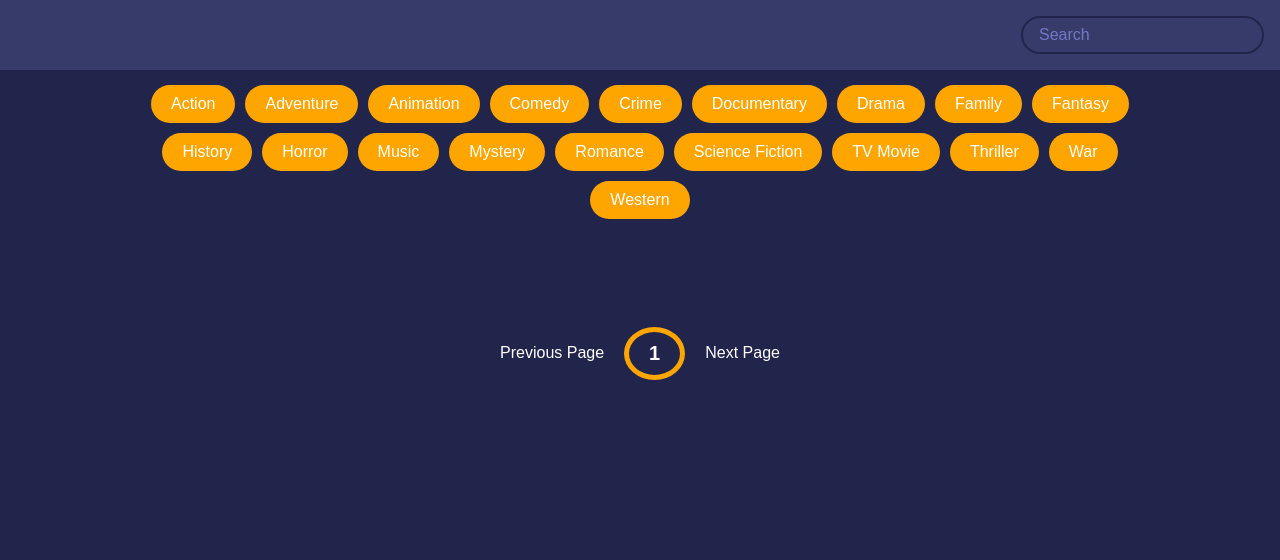
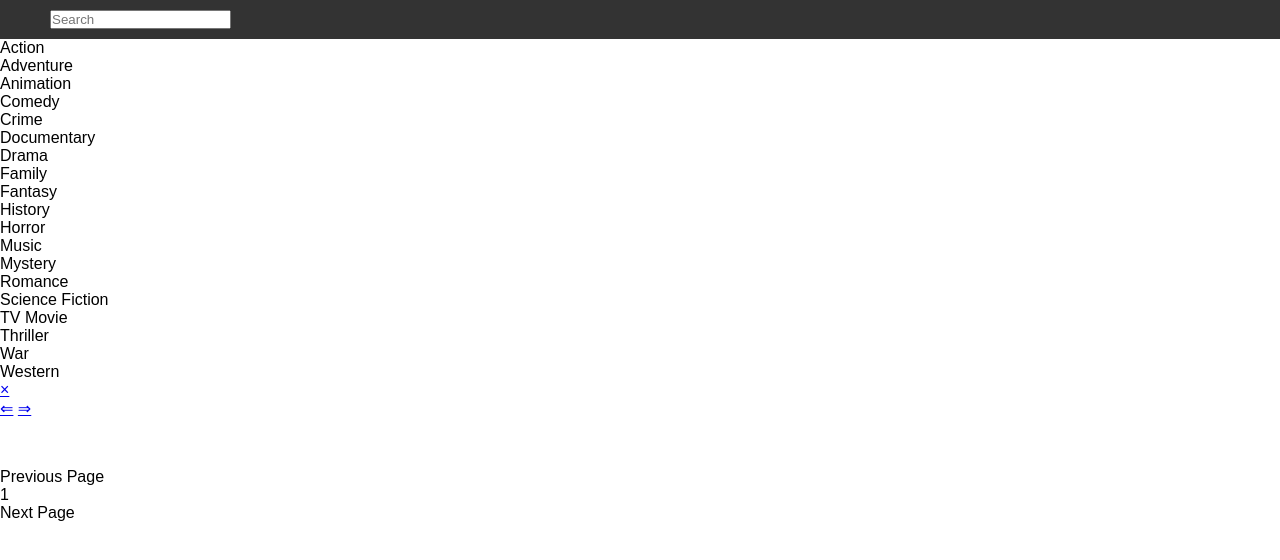
Before and after one commit to rh376/loginpage, a PHP site: page /movie.html in a window 1280 px wide. Shown: the top 560 px of the page. Run offline with PHP 8.4, Linux system fonts and the light colour scheme.

Commit message:
Update style.css

```diff
--- a/style.css
+++ b/style.css
@@ -223,282 +223,3 @@ form#post-form button[type="submit"] {
   	grid-template-columns: repeat(2, 1fr);
 	}
   }
-
-
-/*Movie Night CSS */
-@import url('https://fonts.googleapis.com/css2?family=Poppins:wght@200;400;700&display=swap');
-
-*{
-    box-sizing: border-box;
-}
-
-:root{
-    --primary-color:#22254b;
-    --secondary-color: #373b69;
-}
-
-body{
-    background-color: var(--primary-color);
-    font-family: 'Poppins', sans-serif;
-    margin: 0;
-}
-
-
-header{
-    padding:1rem;
-    display:flex;
-    justify-content: flex-end;
-    background-color: var(--secondary-color);
-}
-
-.search{
-    background-color: transparent;
-    border: 2px solid var(--primary-color);
-    padding:0.5rem 1rem;
-    border-radius: 50px;
-    font-size: 1rem;
-    color:#fff;
-    font-family: inherit;
-}
-
-.search:focus{
-    outline:0;
-    background-color: var(--primary-color);
-}
-
-.search::placeholder{
-    color: #7378c5;
-}
-
-main{
-    display:flex;
-    flex-wrap: wrap;
-    justify-content: center;
-}
-
-.movie {
-    width: 300px;
-    margin: 1rem;
-    border-radius: 3px;
-    box-shadow: 0.2px 4px 5px rgba(0,0,0,0.1);
-    background-color: var(--secondary-color);
-    position:relative;
-    overflow: hidden;
-}
-
-
-.movie img{
-    width:100%;
-}
-
-.movie-info{
-    color:#eee;
-    display: flex;
-    align-items: center;
-    justify-content: space-between;
-    padding: 0.5rem 1rem 1rem;
-    letter-spacing: 0.5px;
-}
-
-.movie-info h3{
-    margin-top: 0;
-}
-
-.movie-info span{
-    background-color: var(--primary-color);
-    padding: 0.25rem 0.5rem;
-    border-radius: 3px;
-    font-weight: bold;
-}
-
-.movie-info span.green{
-    color:lightgreen;
-}
-
-.movie-info span.orange{
-    color:orange;
-}
-
-.movie-info span.red{
-    color:red;
-}
-
-.overview{
-    position:absolute;
-    left:0;
-    right:0;
-    bottom:0;
-    background-color: #fff;
-    padding: 1rem;
-    max-height: 100%;
-    transform:translateY(101%);
-    transition:transform 0.3s ease-in;
-}
-
-.movie:hover .overview{
-    transform:translateY(0)
-}
-
-#tags{
-    width:80%;
-    display:flex;
-    flex-wrap: wrap;
-    justify-content: center;
-    align-items: center;
-    margin: 10px auto;
-}
-
-.tag{
-    color:white;
-    padding:10px 20px;
-    background-color: orange;
-    border-radius: 50px;
-    margin:5px;
-    display:inline-block;
-    cursor: pointer;
-}
-
-.tag.highlight{
-    background-color: red;
-}
-.no-results{
-    color:white;
-}
-
-.pagination{
-    display:flex;
-    margin:10px 30px;
-    align-items: center;
-    justify-content: center;
-    color:white;
-}
-
-.page{
-    padding:20px;
-    cursor:pointer;
-}
-
-.page.disabled{
-    cursor:not-allowed;
-    color:grey;
-}
-
-.current{
-    padding: 10px 20px;
-    border-radius: 50%;
-    border: 5px solid orange;
-    font-size: 20px;
-    font-weight: 600;
-}
-
-.know-more{
-    background-color: orange;
-    color:white;
-    font-size: 16px;
-    font-weight: bold;
-    border:0;
-    border-radius: 50px;
-    padding: 10px 20px;
-    margin-top: 5px;
-}
-/* The Overlay (background) */
-.overlay {
-    /* Height & width depends on how you want to reveal the overlay (see JS below) */
-    height: 100%;
-    width: 0;
-    position: fixed; /* Stay in place */
-    z-index: 1; /* Sit on top */
-    left: 0;
-    top: 0;
-    background-color: rgb(0,0,0); /* Black fallback color */
-    background-color: rgba(0,0,0, 0.9); /* Black w/opacity */
-    overflow-x: hidden; /* Disable horizontal scroll */
-    transition: 0.5s; /* 0.5 second transition effect to slide in or slide down the overlay (height or width, depending on reveal) */
-  }
-
-  /* Position the content inside the overlay */
-  .overlay-content {
-    position: relative;
-    top: 10%; /* 25% from the top */
-    width: 100%; /* 100% width */
-    text-align: center; /* Centered text/links */
-    margin-top: 30px; /* 30px top margin to avoid conflict with the close button on smaller screens */
-  }
-
-  /* The navigation links inside the overlay */
-  .overlay a {
-    padding: 8px;
-    text-decoration: none;
-    font-size: 36px;
-    color: #818181;
-    display: block; /* Display block instead of inline */
-    transition: 0.3s; /* Transition effects on hover (color) */
-  }
-
-  /* When you mouse over the navigation links, change their color */
-  .overlay a:hover, .overlay a:focus {
-    color: #f1f1f1;
-  }
-
-  /* Position the close button (top right corner) */
-  .overlay .closebtn {
-    position: absolute;
-    top: 20px;
-    right: 45px;
-    font-size: 60px;
-  }
-
-  /* When the height of the screen is less than 450 pixels, change the font-size of the links and position the close button again, so they don't overlap */
-  @media screen and (max-height: 450px) {
-    .overlay a {font-size: 20px}
-    .overlay .closebtn {
-      font-size: 40px;
-      top: 15px;
-      right: 35px;
-    }
-  }
-
-
-  .embed.hide{
-      display: none;
-  }
-
-  .embed.show{
-      display: inline-block;
-  }
-
-  .arrow{
-      position: absolute;
-      font-size: 40px;
-  }
-
-  .arrow.left-arrow{
-      top:50%;
-      left:5%;
-      transform: translateY(-50%);
-  }
-
-
-  .arrow.right-arrow{
-    top:50%;
-    transform: translateY(-50%);
-    right:5%;
-}
-
-.dots{
-    margin-top: 30px;
-}
-
-.dots .dot {
-    padding: 5px 15px;
-    border-radius: 50%;
-    border: 5px solid var(--secondary-color);
-    color: white;
-    font-size: 20px;
-    font-weight: 600;
-    margin: 5px;
-}
-
-.dots .dot.active{
-    border-color: orange;
-}
```
